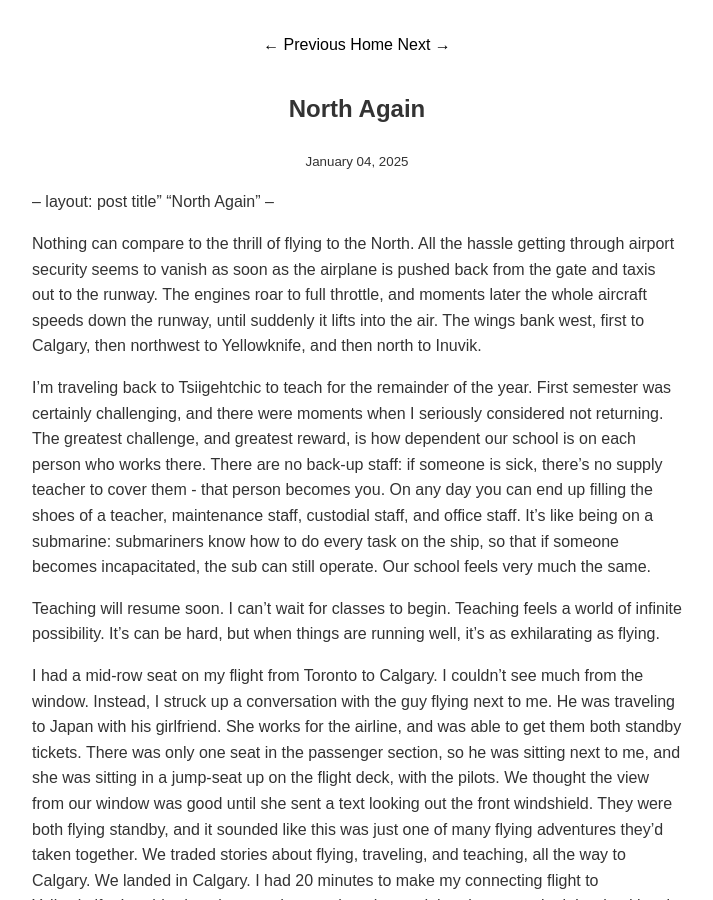
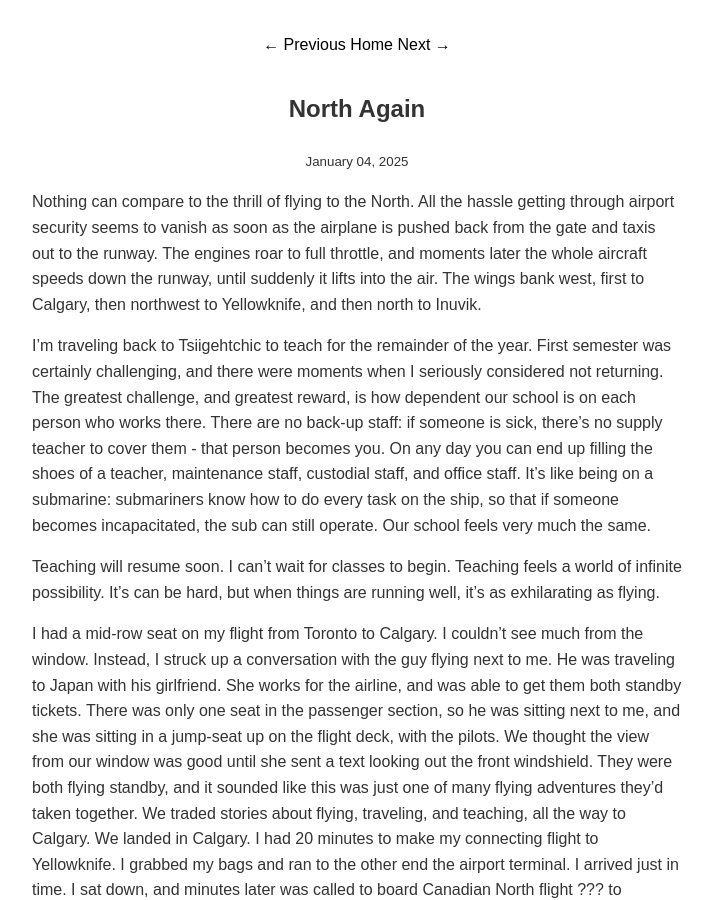
Before and after one commit to lkirk121/lkirk121.github.io, a Jekyll site: the page built from _posts/2025-01-04-North-Again.md, in a window 1280 px wide and 900 px high. Shown: the whole window, without its empty margins (283-996 px from the left). Built offline with Jekyll 4.4.1, drawn with Linux system fonts in a browser that asks for light colours; our own code applies the rules of GitHub Pages for plain Markdown files.

Commit message:
Update 2025-01-04-North-Again.md

```diff
--- a/_posts/2025-01-04-North-Again.md
+++ b/_posts/2025-01-04-North-Again.md
@@ -1,7 +1,7 @@
---
+---
 layout: post
-title" "North Again"
---
+title: "North Again"
+---
 
 Nothing can compare to the thrill of flying to the North. All the hassle getting through airport security seems to vanish as soon as the airplane is pushed back from the gate and taxis out to the runway. The engines roar to full throttle, and moments later the whole aircraft speeds down the runway, until suddenly it lifts into the air. The wings bank west, first to Calgary, then northwest to Yellowknife, and then north to Inuvik.
 
```
